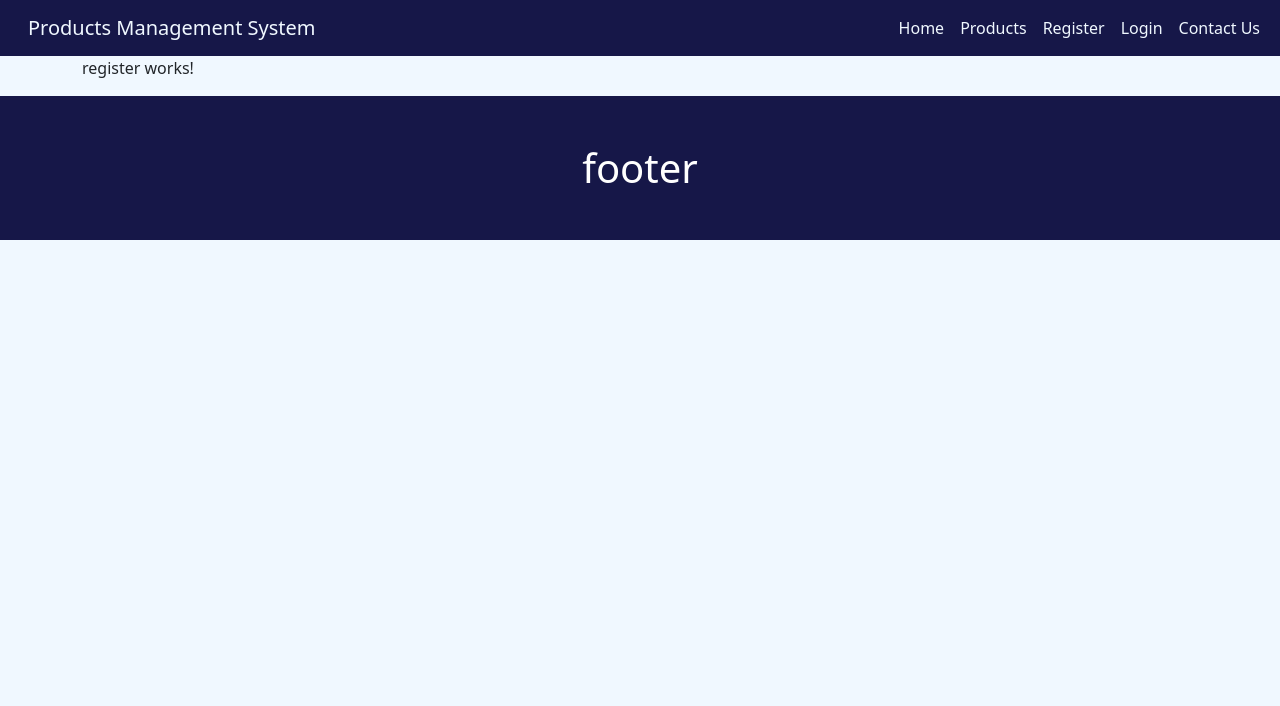
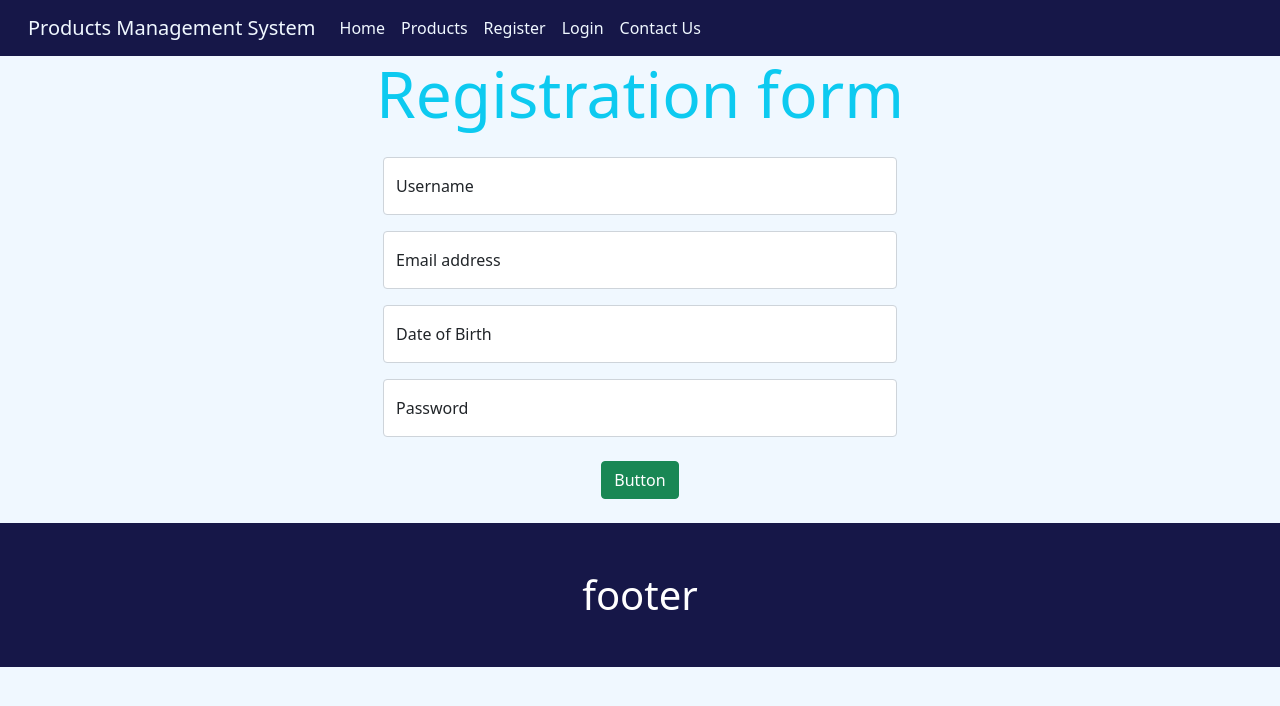
Before and after one commit to ambikabongirwar/AngTestingApp, an Angular app: page /register in a window 1280 px wide. Shown: the top 706 px of the page. Built offline with nearby package versions, Linux system fonts and the light colour scheme.

Commit message:
added register and login components

```diff
--- a/src/app/app-routing.module.ts
+++ b/src/app/app-routing.module.ts
@@ -7,6 +7,7 @@ import { ProductsComponent } from './products/products.component';
 import { RegisterComponent } from './register/register.component';
 
 const routes: Routes = [
+  {path: '', redirectTo: '/login', pathMatch: 'full'},
   {path: 'home', component: HomeComponent},
   {path: 'products', component: ProductsComponent},
   {path: 'register', component: RegisterComponent},
--- a/src/app/app.component.html
+++ b/src/app/app.component.html
@@ -1,3 +1,32 @@
+<nav class="navbar navbar-expand-lg navbar-dark text-white" style = "background-color: #161748; color: aliceblue;">
+  <div class="container-fluid">
+    <a class="navbar-brand mx-3" routerLink="\home" style = "color: aliceblue">Products Management System</a>
+    <button class="navbar-toggler" type="button" data-bs-toggle="collapse" data-bs-target="#navbarSupportedContent" aria-controls="navbarSupportedContent" aria-expanded="false" aria-label="Toggle navigation">
+      <span class="navbar-toggler-icon" style = "color: aliceblue"></span>
+    </button>
+    <div class="collapse navbar-collapse" id="navbarSupportedContent">
+      <ul class="navbar-nav me-auto mb-2 mb-lg-0">
+        <li class="nav-item">
+          <a class="nav-link" routerLink="home" routerLinkActive = "active" style = "color: aliceblue">Home</a>
+        </li>
+        <li class="nav-item">
+          <a class="nav-link" routerLink="products" routerLinkActive = "active" style = "color: aliceblue">Products</a>
+        </li>
+        <li class="nav-item">
+          <a class="nav-link" routerLink="register" routerLinkActive = "active" style = "color: aliceblue">Register</a>
+        </li>
+        <li class="nav-item">
+          <a class="nav-link" routerLink="login" routerLinkActive = "active" style = "color: aliceblue">Login</a>
+        </li>
+        <li class="nav-item">
+          <a class="nav-link" routerLink="contactUs" routerLinkActive = "active" style = "color: aliceblue">Contact Us</a>
+        </li>
+      </ul>
+    </div>
+  </div>
+</nav>
+
+<!--
 <nav class="navbar navbar-expand-lg text-white" style = "background-color: #161748; color: aliceblue;">
   <div class="container-fluid">
     <a class="navbar-brand mx-3" routerLink="\home" style = "color: aliceblue">Products Management System</a>
@@ -23,10 +52,14 @@
           <li class="nav-item">
             <a class="nav-link" routerLink="contactUs" style = "color: aliceblue">Contact Us</a>
           </li>
-      </ul>
+        </ul>
       </div>
     </div>
-    <!--
+  </div>
+</nav>
+-->
+
+<!--
     <div class="collapse navbar-collapse" id="navbarSupportedContent">
       <ul class="navbar-nav me-auto mb-2 mb-lg-0">
         <div class = "d-flex justify-content-end">
@@ -48,8 +81,6 @@
         </div>
       </ul>
     </div>-->
-  </div>
-</nav>
 
 <!--
 <div class = "container">
--- a/src/app/footer/footer.component.html
+++ b/src/app/footer/footer.component.html
@@ -6,6 +6,8 @@
     </footer>
 </div>
 -->
+
+
 <div>
     <footer class = "sticky-bottom" style = "background-color: #161748; color: aliceblue">
         <h1 class = "p-5 text-white text-center">footer</h1>
--- a/src/app/login/login.component.html
+++ b/src/app/login/login.component.html
@@ -1 +1,18 @@
-<p>login works!</p>
+<div class = "container">
+    <h1 class = "display-3 text-center text-info">Login Form</h1>
+</div>
+
+<div class = "row">
+    <div class = "col-sm-2 col-md-3"></div>
+    <div class = "col-sm-8 col-md-6">
+        <div class="form-floating m-3">
+            <input type="text" class="form-control" id="floatingInput" placeholder="username">
+            <label for="floatingInput">Username</label>
+        </div>
+        <div class="form-floating m-3">
+            <input type="password" class="form-control" id="floatingPassword" placeholder="Password">
+            <label for="floatingPassword">Password</label>
+        </div>
+        <button class = "btn btn-success d-block mx-auto m-4">Log in</button>
+    <div class = "col-sm-2 col-md-3"></div>
+</div>
--- a/src/app/register/register.component.html
+++ b/src/app/register/register.component.html
@@ -1 +1,26 @@
-<p>register works!</p>
+<div class = "container">
+    <h1 class = "display-3 text-center text-info">Registration form</h1>
+</div>
+
+<div class = "row">
+    <div class = "col-sm-2 col-md-3"></div>
+    <div class = "col-sm-8 col-md-6">
+        <div class="form-floating m-3">
+            <input type="text" class="form-control" id="floatingInput" placeholder="username">
+            <label for="floatingInput">Username</label>
+        </div>
+        <div class="form-floating m-3">
+            <input type="email" class="form-control" id="floatingInput" placeholder="name@example.com">
+            <label for="floatingInput">Email address</label>
+        </div>
+        <div class="form-floating m-3">
+            <input type="text" class="form-control" id="dob" placeholder="dd-mm-yyyy">
+            <label for="floatingInput">Date of Birth</label>
+        </div>
+        <div class="form-floating m-3">
+            <input type="password" class="form-control" id="floatingPassword" placeholder="Password">
+            <label for="floatingPassword">Password</label>
+        </div>
+        <button class = "btn btn-success d-block mx-auto m-4">Button</button>
+    <div class = "col-sm-2 col-md-3"></div>
+</div>
```
